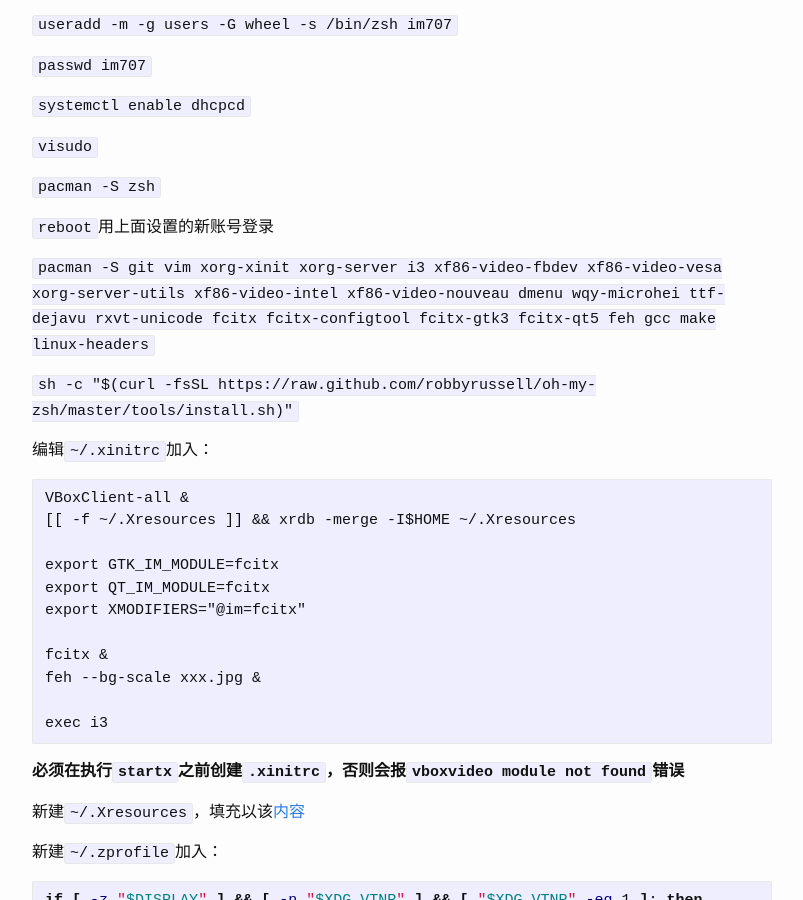
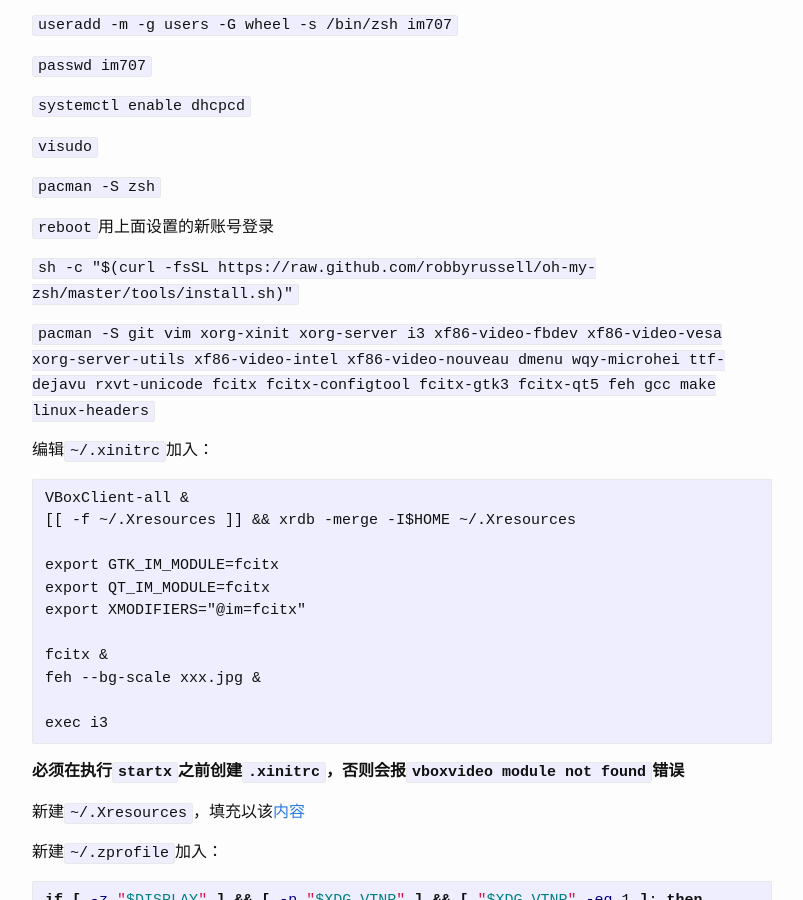
Before and after one commit to zephyrzoom/zephyrzoom.github.io, a Jekyll site: the page built from _posts/2016-11-22-archlinux-install.md, in a window 1280 px wide and 900 px high, scrolled down 998 px. Shown: the whole window, without its empty margins (238-1041 px from the left). Built offline with Jekyll 4.4.1, drawn with Linux system fonts in a browser that asks for light colours.

```diff
--- a/_posts/2016-11-22-archlinux-install.md
+++ b/_posts/2016-11-22-archlinux-install.md
@@ -56,9 +56,9 @@ date: 2016-11-22 00:00:00 +0800
 
 `reboot`用上面设置的新账号登录
 
+`sh -c "$(curl -fsSL https://raw.github.com/robbyrussell/oh-my-zsh/master/tools/install.sh)"`
+
 `pacman -S git vim xorg-xinit xorg-server i3 xf86-video-fbdev xf86-video-vesa xorg-server-utils xf86-video-intel xf86-video-nouveau dmenu wqy-microhei ttf-dejavu rxvt-unicode fcitx fcitx-configtool fcitx-gtk3 fcitx-qt5 feh gcc make linux-headers`
-
-`sh -c "$(curl -fsSL https://raw.github.com/robbyrussell/oh-my-zsh/master/tools/install.sh)"`
 
 编辑`~/.xinitrc`加入：
 
```
